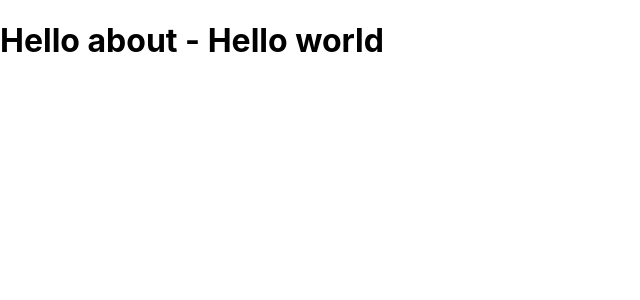
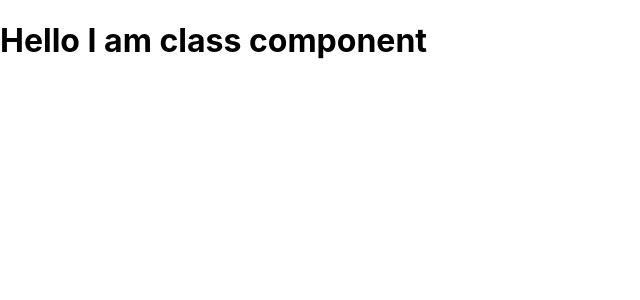
Before and after one commit to ryoyin/udemy_nextjs, a Next.js app: page /about in a window 1280 px wide. Shown: the top 300 px of the page, without its empty margins (0-640 px from the left). Built offline with nearby package versions, Linux system fonts and the light colour scheme.

Commit message:
Section 2: Project 1 - 6 Class components

```diff
--- a/pages/about.js
+++ b/pages/about.js
@@ -1,25 +1,35 @@
 import React from 'react'
 
 // functional component - arrow function
-const About = () => {
-    const message = 'Hello world'
-    return (
-        <h1>Hello about - {message}</h1>
-    )
-}
+// when to use:
+// 1. for small components
+// 2. reusable component
+// 3. presentional components, pattialy right, we can use HOOKS and specify state
+// const About = () => {
+//     const message = 'Hello world'
+//     return (
+//         <h1>Hello about - {message}</h1>
+//     )
+// }
 
 // const About = () => {
 //     const message = 'Hello world'
 //     return React.createElement('h1', null, 'I am generating this with createElement')
 // }
 
-// unfunctional component - normal function
+// functional component - normal function
 // function About() {
 //     return (
 //         <h1>Hello about page</h1>
 //     )
 // }
 
-
+class About extends React.Component {
+    render() {
+        return (
+            <h1>Hello I am class component</h1>
+        )
+    }
+}
 
 export default About
```
